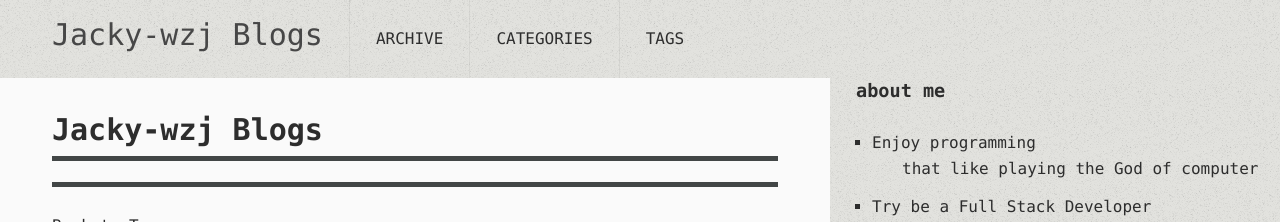
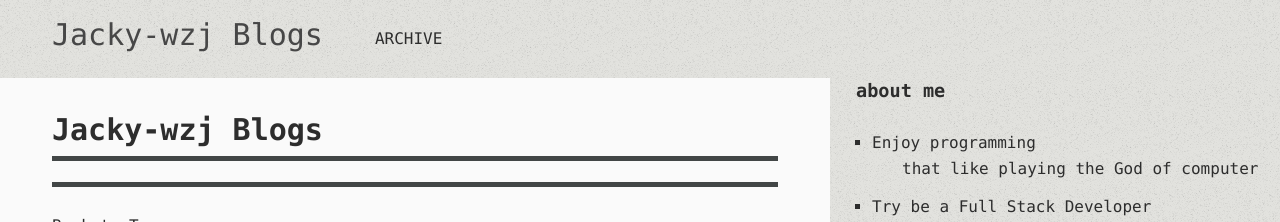
Before and after one commit to jacky-wzj/jacky-wzj.github.io, a Jekyll site: the page built from index.html, in a window 1280 px wide. Shown: the top 222 px of the page. Built offline with Jekyll 4.4.1, drawn with Linux system fonts in a browser that asks for light colours.

Commit message:
remove the category and tags link

```diff
--- a/_includes/themes/the-program/default.html
+++ b/_includes/themes/the-program/default.html
@@ -24,8 +24,8 @@
 						<li class="logo"><a href="/">{{ site.title }}</a></li>
 						<li class="archive"><a href="/archive.html">archive</a></li>
 						<!-- <li class="page"><a href="/pages.html">pages</a></li> -->
-						<li class="category"><a href="/categories.html">categories</a></li>
-						<li class="tag"><a href="/tags.html">tags</a></li>
+						<!--<li class="category"><a href="/categories.html">categories</a></li>
+                        <li class="tag"><a href="/tags.html">tags</a></li>-->
 						<!-- <li class="forkme"><div><iframe src="http://markdotto.github.com/github-buttons/github-btn.html?user=plusjade&repo=jekyll-bootstrap&type=fork&count=true"
 									allowtransparency="true" frameborder="0" scrolling="0" width="95px" height="20px"></iframe></div></li> -->
 					</ul>
--- a/_includes/themes/the-program/post.html
+++ b/_includes/themes/the-program/post.html
@@ -21,6 +21,7 @@
 							<span class="year">{{ page.date | date: '%Y' }}</span>
 							</date>
 						</p>
+                        <!--
 						<ul class="list-category list-linear">
 							<li class="list-head">category: </li>
 							{% assign categories_list = page.categories %}
@@ -31,6 +32,7 @@
 							{% assign tags_list = page.tags %}
 							{% include JB/tags_list %}
 						</ul>
+                        -->
 					</div><!-- meta -->
 				</div><!-- entry-content -->
 				<div class="misc-content">
```
